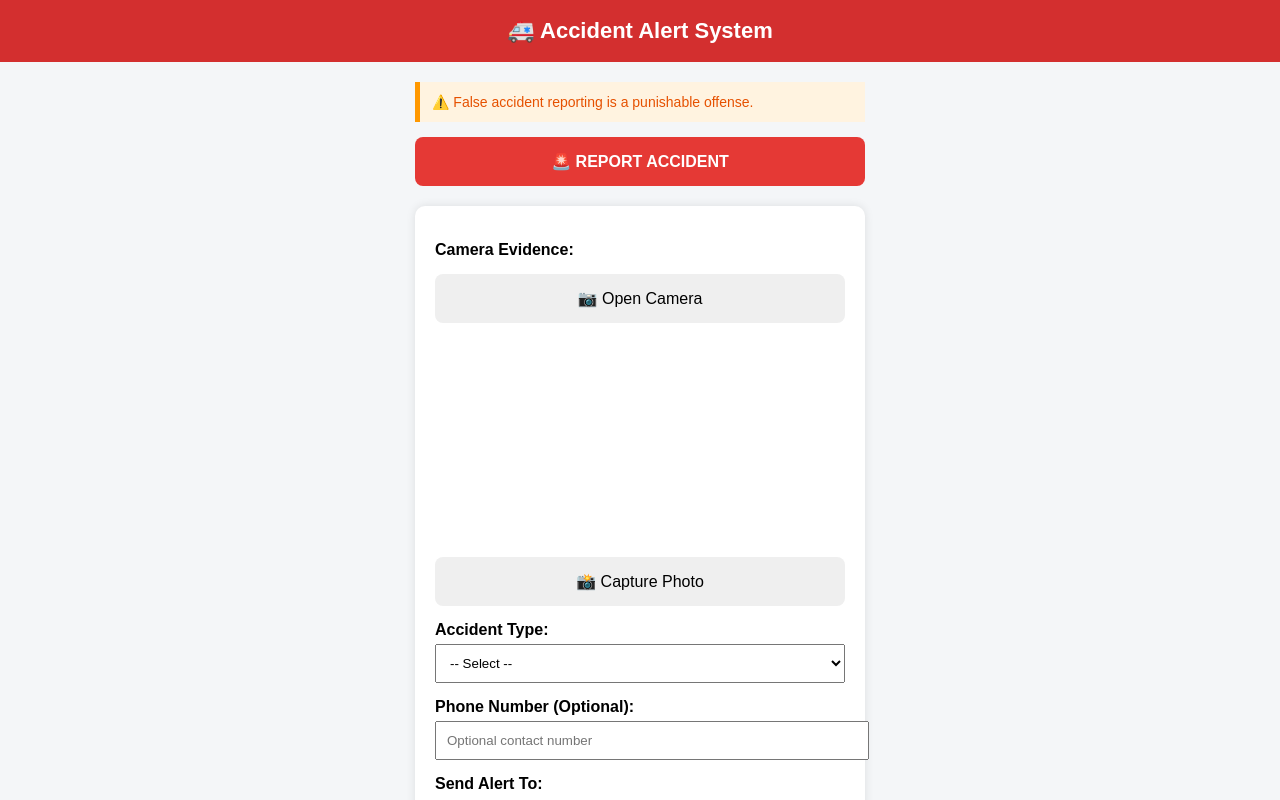
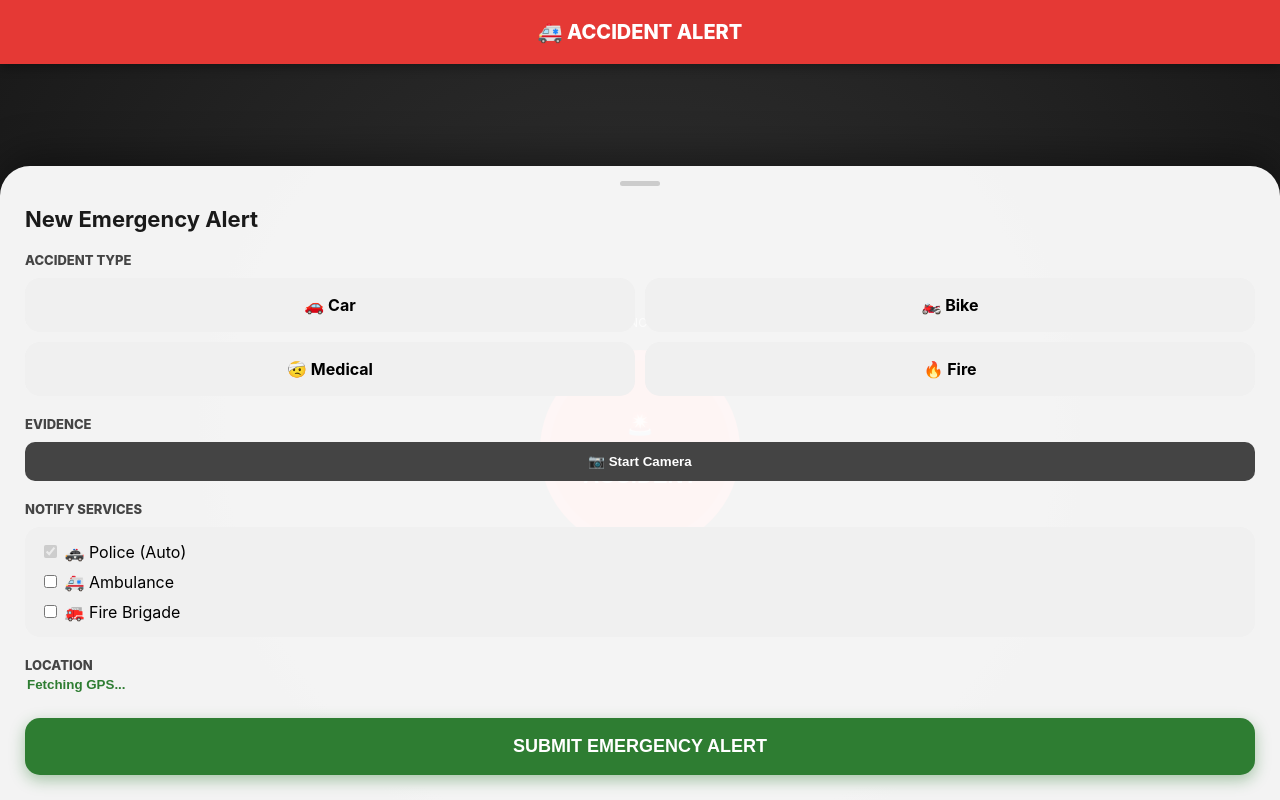
Before and after one commit to sahilmulay/accident-alert-system, a plain HTML site: page index.html in a window 1280 px wide. Both pictures are taken after a click on the button "🚨 REPORT ACCIDENT". Shown: the top 800 px of the page. Drawn offline with Linux system fonts and the light colour scheme.

Commit message:
Update index.html
ui

```diff
--- a/index.html
+++ b/index.html
@@ -2,194 +2,292 @@
 <html lang="en">
 <head>
 <meta charset="UTF-8">
-<meta name="viewport" content="width=device-width, initial-scale=1.0">
+<meta name="viewport" content="width=device-width, initial-scale=1.0, maximum-scale=1.0, user-scalable=no">
 <title>Accident Alert System</title>
 
 <style>
-body{
-  font-family: Arial, sans-serif;
-  background:#f4f6f8;
-  margin:0;
-  text-align:center;
+  :root {
+    --primary-red: #e53935;
+    --dark-red: #b71c1c;
+    --success-green: #2e7d32;
+    --warning-amber: #ff9800;
+    --glass-white: rgba(255, 255, 255, 0.95);
+    --shadow: 0 10px 30px rgba(0,0,0,0.15);
   }
-header{
-  background:#d32f2f;
-  color:white;
-  padding:18px;
-  font-size:22px;
-  font-weight:bold;
+
+  body {
+    font-family: -apple-system, BlinkMacSystemFont, "Segoe UI", Roboto, sans-serif;
+    background: #1a1a1a; /* Dark background makes the red pop */
+    margin: 0;
+    display: flex;
+    flex-direction: column;
+    height: 100vh;
+    overflow: hidden;
   }
-.container{
-  max-width:450px;
-  margin:auto;
-  padding:20px;
+
+  header {
+    background: var(--primary-red);
+    color: white;
+    padding: 20px;
+    font-size: 20px;
+    font-weight: 800;
+    text-align: center;
+    box-shadow: 0 4px 10px rgba(0,0,0,0.3);
+    z-index: 10;
   }
-.warning{
-  background:#fff3e0;
-  border-left:5px solid #ff9800;
-  padding:12px;
-  color:#e65100;
-  text-align:left;
-  font-size:14px;
+
+  .main-content {
+    flex: 1;
+    display: flex;
+    flex-direction: column;
+    align-items: center;
+    justify-content: center;
+    padding: 20px;
+    background: radial-gradient(circle, #333 0%, #1a1a1a 100%);
   }
-button{
-  width:100%;
-  padding:15px;
-  margin-top:15px;
-  border:none;
-  border-radius:8px;
-  font-size:16px;
-  cursor:pointer;
+
+  /* Big Panic Button */
+  .report-btn {
+    width: 200px;
+    height: 200px;
+    background: var(--primary-red);
+    color: white;
+    border-radius: 50%;
+    border: 10px solid rgba(255,255,255,0.1);
+    font-size: 22px;
+    font-weight: 900;
+    cursor: pointer;
+    box-shadow: 0 0 50px rgba(229, 57, 53, 0.5);
+    animation: pulse 2s infinite;
+    display: flex;
+    align-items: center;
+    justify-content: center;
+    text-align: center;
   }
-.report-btn{background:#e53935;color:white;font-weight:bold;}
-.submit-btn{background:#2e7d32;color:white;font-weight:bold;}
-.box{
-  display:none;
-  background:white;
-  padding:20px;
-  margin-top:20px;
-  border-radius:10px;
-  box-shadow:0 0 10px rgba(0,0,0,0.1);
-  text-align:left;
+
+  @keyframes pulse {
+    0% { transform: scale(1); box-shadow: 0 0 0 0 rgba(229, 57, 53, 0.7); }
+    70% { transform: scale(1.05); box-shadow: 0 0 0 30px rgba(229, 57, 53, 0); }
+    100% { transform: scale(1); box-shadow: 0 0 0 0 rgba(229, 57, 53, 0); }
   }
-label{font-weight:bold;display:block;margin-top:15px;}
-input,select{width:100%;padding:10px;margin-top:5px;}
-video,canvas{width:100%;border-radius:8px;margin-top:10px;}
-.loader{
-  border:5px solid #eee;
-  border-top:5px solid #2e7d32;
-  border-radius:50%;
-  width:40px;height:40px;
-  animation:spin 1s linear infinite;
-  margin:20px auto;
+
+  /* Sliding Report Box */
+  .box {
+    position: fixed;
+    bottom: 0;
+    left: 0;
+    right: 0;
+    background: var(--glass-white);
+    border-radius: 30px 30px 0 0;
+    padding: 25px;
+    max-height: 85vh;
+    overflow-y: auto;
+    display: none;
+    transform: translateY(100%);
+    transition: transform 0.4s cubic-bezier(0.16, 1, 0.3, 1);
+    box-shadow: 0 -10px 40px rgba(0,0,0,0.4);
+    z-index: 100;
   }
-@keyframes spin{100%{transform:rotate(360deg);}}
-.success{
-  display:none;
-  background:#e8f5e9;
-  border:2px solid #2e7d32;
-  padding:20px;
-  margin-top:20px;
-  border-radius:10px;
-  text-align:center;
+
+  .box.active {
+    display: block;
+    transform: translateY(0);
   }
-footer{margin-top:30px;font-size:12px;color:#777;}
+
+  .drag-handle {
+    width: 40px;
+    height: 5px;
+    background: #ccc;
+    border-radius: 10px;
+    margin: -10px auto 20px;
+  }
+
+  label {
+    font-weight: 800;
+    color: #444;
+    font-size: 13px;
+    text-transform: uppercase;
+    margin-top: 20px;
+    display: block;
+  }
+
+  /* Visual Grid for Accident Types */
+  .type-grid {
+    display: grid;
+    grid-template-columns: repeat(2, 1fr);
+    gap: 10px;
+    margin-top: 10px;
+  }
+
+  .type-card {
+    background: #f0f0f0;
+    padding: 15px;
+    border-radius: 15px;
+    text-align: center;
+    font-weight: bold;
+    cursor: pointer;
+    border: 2px solid transparent;
+  }
+
+  .type-card.selected {
+    background: #ffebee;
+    border-color: var(--primary-red);
+    color: var(--primary-red);
+  }
+
+  video, canvas {
+    width: 100%;
+    border-radius: 15px;
+    background: #000;
+    margin-top: 10px;
+  }
+
+  .cam-btn {
+    background: #444;
+    color: white;
+    padding: 12px;
+    border-radius: 10px;
+    border: none;
+    margin-top: 10px;
+    width: 100%;
+    font-weight: bold;
+  }
+
+  .submit-btn {
+    background: var(--success-green);
+    color: white;
+    padding: 18px;
+    border-radius: 15px;
+    font-size: 18px;
+    font-weight: 800;
+    border: none;
+    width: 100%;
+    margin-top: 25px;
+    box-shadow: 0 5px 15px rgba(46, 125, 50, 0.4);
+  }
+
+  /* Success Message */
+  .success-overlay {
+    position: fixed;
+    inset: 0;
+    background: var(--success-green);
+    color: white;
+    display: none;
+    flex-direction: column;
+    align-items: center;
+    justify-content: center;
+    z-index: 1000;
+    text-align: center;
+    padding: 20px;
+  }
 </style>
 </head>
 
 <body>
 
-<header>🚑 Accident Alert System</header>
+<header>🚑 ACCIDENT ALERT</header>
 
-<div class="container">
-
-<div class="warning">
-⚠️ False accident reporting is a punishable offense.
+<div class="main-content">
+  <div class="warning" style="color: #bbb; font-size: 12px; margin-bottom: 20px;">
+    ⚠️ EMERGENCY USE ONLY
   </div>
 
-<button class="report-btn" onclick="openReport()">🚨 REPORT ACCIDENT</button>
+  <button class="report-btn" onclick="openReport()">
+    🚨<br>REPORT<br>ACCIDENT
+  </button>
+</div>
 
 <div id="reportBox" class="box">
+  <div class="drag-handle" onclick="closeReport()"></div>
+  <h2 style="margin:0; font-size: 22px; color: #1a1a1a;">New Emergency Alert</h2>
 
-<label>Camera Evidence:</label>
-<button onclick="openCamera()">📷 Open Camera</button>
+  <label>Accident Type</label>
+  <div class="type-grid">
+    <div class="type-card" onclick="setType(this, 'Car')">🚗 Car</div>
+    <div class="type-card" onclick="setType(this, 'Bike')">🏍️ Bike</div>
+    <div class="type-card" onclick="setType(this, 'Medical')">🤕 Medical</div>
+    <div class="type-card" onclick="setType(this, 'Fire')">🔥 Fire</div>
+  </div>
 
-<video id="video" autoplay playsinline></video>
-<button onclick="capturePhoto()">📸 Capture Photo</button>
+  <label>Evidence</label>
+  <button class="cam-btn" onclick="openCamera()">📷 Start Camera</button>
+  <video id="video" autoplay playsinline style="display:none;"></video>
+  <button id="captureBtn" class="cam-btn" style="display:none; background: var(--primary-red);" onclick="capturePhoto()">📸 Take Photo</button>
   <canvas id="canvas" style="display:none;"></canvas>
 
-<label>Accident Type:</label>
-<select id="type">
-  <option value="">-- Select --</option>
-  <option>Car Accident</option>
-  <option>Bike Accident</option>
-  <option>Pedestrian / Medical</option>
-  <option>Fire Emergency</option>
-</select>
-
-<label>Phone Number (Optional):</label>
-<input type="tel" placeholder="Optional contact number">
-
-<label>Send Alert To:</label>
-<label><input type="checkbox" checked disabled> 🚓 Police (Mandatory)</label>
-<label><input type="checkbox" id="ambulance"> 🚑 Ambulance</label>
-<label><input type="checkbox" id="fire"> 🚒 Fire Brigade</label>
-
-<label>Location (Auto-detected):</label>
-<input type="text" id="location" readonly>
-
-<button class="submit-btn" onclick="submitAlert()">SUBMIT ALERT</button>
-
-<div id="loader" class="loader" style="display:none;"></div>
-
+  <label>Notify Services</label>
+  <div style="background: #f0f0f0; padding: 15px; border-radius: 15px; margin-top: 10px;">
+    <div style="margin-bottom: 10px;"><input type="checkbox" checked disabled> 🚓 Police (Auto)</div>
+    <div style="margin-bottom: 10px;"><input type="checkbox" id="ambulance"> 🚑 Ambulance</div>
+    <div style="margin-bottom: 0;"><input type="checkbox" id="fire"> 🚒 Fire Brigade</div>
   </div>
 
-<div id="success" class="success">
-  <h3>✅ Alert Sent Successfully</h3>
-  <p>Emergency services have been notified.</p>
+  <label>Location</label>
+  <input type="text" id="location" readonly style="width:100%; border:none; background:none; color: var(--success-green); font-weight: bold;" value="Fetching GPS...">
+
+  <button class="submit-btn" onclick="submitAlert()">SUBMIT EMERGENCY ALERT</button>
 </div>
 
-<footer>School Project – Accident Alert System</footer>
-
+<div id="successOverlay" class="success-overlay">
+  <h1 style="font-size: 50px;">✅</h1>
+  <h2>ALERT SENT</h2>
+  <p>Emergency responders have received your GPS coordinates and photo evidence.</p>
+  <button onclick="location.reload()" style="background:white; color:var(--success-green); padding:10px 20px; border:none; border-radius:10px; font-weight:bold; margin-top:20px;">BACK</button>
 </div>
 
 <script>
 let stream;
+let selectedType = "";
 
 function openReport(){
-  document.getElementById("reportBox").style.display="block";
+  const box = document.getElementById("reportBox");
+  box.style.display = "block";
+  setTimeout(() => box.classList.add("active"), 10);
   getLocation();
 }
 
+function setType(el, type) {
+  document.querySelectorAll('.type-card').forEach(c => c.classList.remove('selected'));
+  el.classList.add('selected');
+  selectedType = type;
+}
+
 function getLocation(){
-  const loc=document.getElementById("location");
   if(navigator.geolocation){
     navigator.geolocation.getCurrentPosition(
-      p=>loc.value=`Lat: ${p.coords.latitude.toFixed(4)}, Lon: ${p.coords.longitude.toFixed(4)}`,
-      ()=>loc.value="Location denied"
+      p => document.getElementById("location").value = `📍 ${p.coords.latitude.toFixed(4)}, ${p.coords.longitude.toFixed(4)}`,
+      () => document.getElementById("location").value = "Location Access Required"
     );
   }
 }
 
 function openCamera(){
   navigator.mediaDevices.getUserMedia({ video: { facingMode: "environment" } })
-    .then(s=>{
-      stream=s;
-      document.getElementById("video").srcObject=s;
-    })
-    .catch(()=>alert("Camera permission denied"));
+    .then(s => {
+      stream = s;
+      const v = document.getElementById("video");
+      v.style.display = "block";
+      v.srcObject = s;
+      document.getElementById("captureBtn").style.display = "block";
+    });
 }
 
 function capturePhoto(){
-  const video=document.getElementById("video");
-  const canvas=document.getElementById("canvas");
-  canvas.style.display="block";
-  canvas.width=video.videoWidth;
-  canvas.height=video.videoHeight;
-  canvas.getContext("2d").drawImage(video,0,0);
-  if(stream) stream.getTracks().forEach(t=>t.stop());
+  const v = document.getElementById("video");
+  const c = document.getElementById("canvas");
+  c.style.display = "block";
+  c.width = v.videoWidth;
+  c.height = v.videoHeight;
+  c.getContext("2d").drawImage(v, 0, 0);
+  v.style.display = "none";
+  document.getElementById("captureBtn").style.display = "none";
+  if(stream) stream.getTracks().forEach(t => t.stop());
 }
 
 function submitAlert(){
-  const type=document.getElementById("type").value;
-  const amb=document.getElementById("ambulance").checked;
-  const fire=document.getElementById("fire").checked;
+  if(!selectedType) { alert("Please select an accident type"); return; }
 
-  if(!type){alert("Select accident type");return;}
-  if(!amb && !fire){alert("Select Ambulance or Fire");return;}
-
-  document.getElementById("loader").style.display="block";
-
-  setTimeout(()=>{
-    document.getElementById("loader").style.display="none";
-    document.getElementById("reportBox").style.display="none";
-    document.getElementById("success").style.display="block";
-
-    setTimeout(()=>{
-      document.getElementById("success").style.display="none";
-    },3000);
-
-  },2000);
+  document.getElementById("successOverlay").style.display = "flex";
 }
 </script>
 
```
Lines whose indentation alone changed are shown as unchanged.
